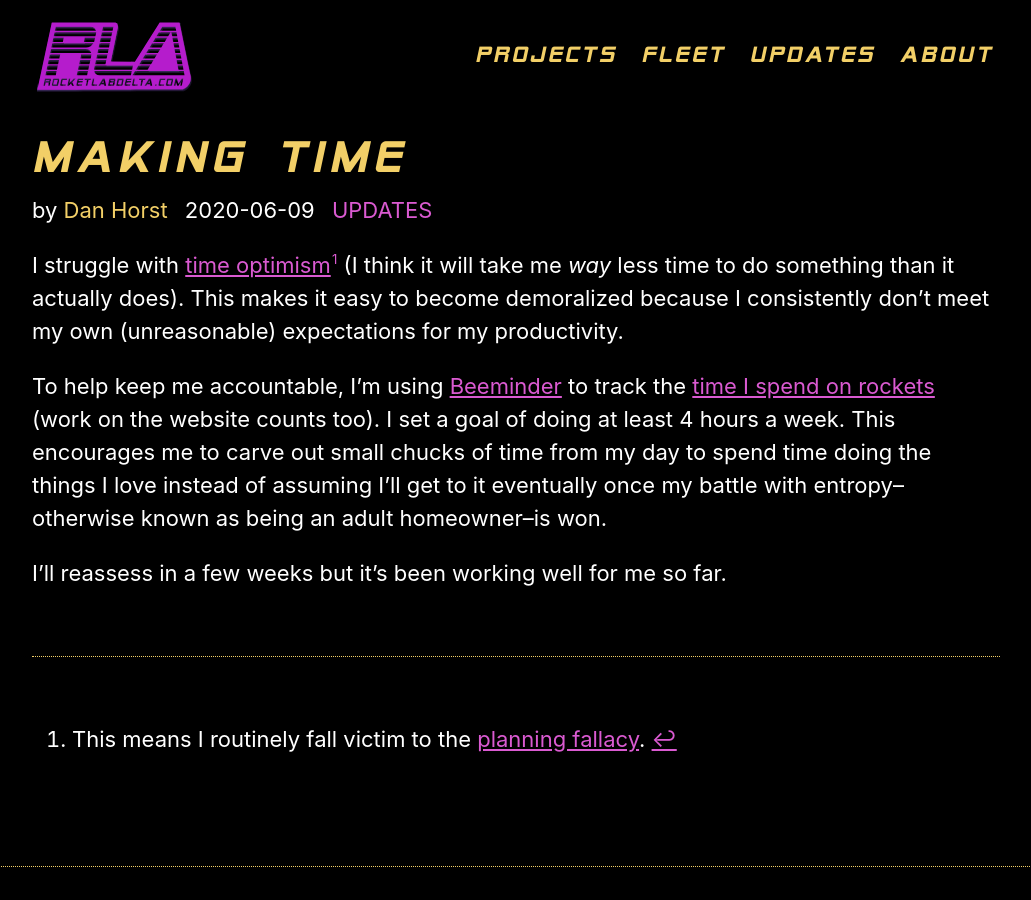
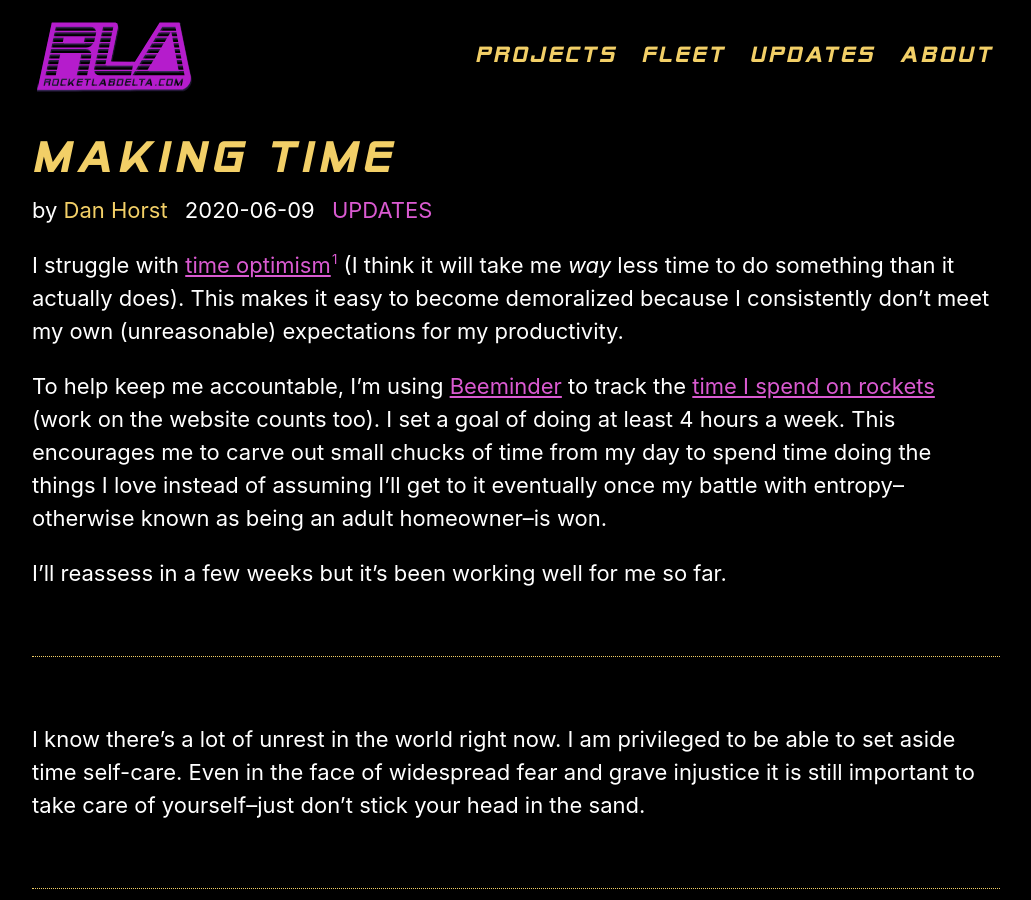
Before and after one commit to rocketlabdelta/rocketlabdelta.com, a Jekyll site: the page built from _posts/2020-06-09-making-time.md, in a window 1280 px wide and 900 px high. Shown: the whole window, without its empty margins (124-1155 px from the left). Built offline with Jekyll 4.4.1, drawn with Linux system fonts in a browser that asks for light colours.

Commit message:
Fixing title, adding qualifying statement

```diff
--- a/_posts/2020-06-09-making-time.md
+++ b/_posts/2020-06-09-making-time.md
@@ -1,6 +1,6 @@
 ---
 layout: post
-title: making-time
+title: Making Time
 description: "It's OK to set aside time for recreation"
 date: 2020-06-09 07:55 -0400
 categories:  updates
@@ -15,6 +15,12 @@ This encourages me to carve out small chucks of time from my day to spend time d
 
 I'll reassess in a few weeks but it's been working well for me so far.
 
+---
+
+I know there's a lot of unrest in the world right now.
+I am privileged to be able to set aside time self-care.
+Even in the face of widespread fear and grave injustice it is still important to take care of yourself--just don't stick your head in the sand.
+
 [^1]: This means I routinely fall victim to the [planning fallacy][4].
 
 [1]: https://www.frugalwoods.com/2016/03/16/the-tyranny-of-time-optimism/
```
